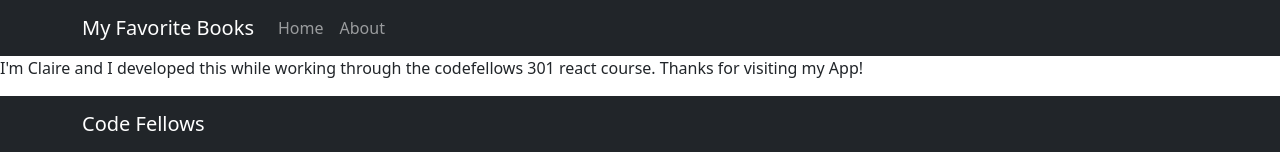
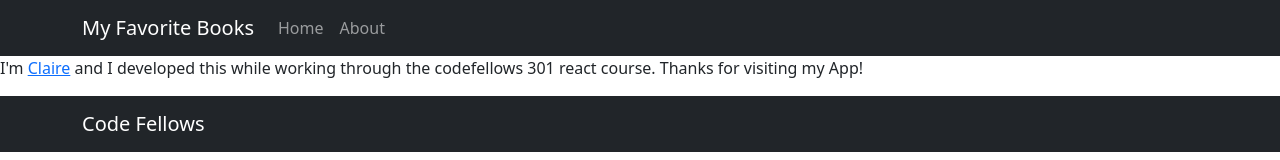
Before and after one commit to clair3st/can-of-books-frontend, a React (Vite) app: page /about in a window 1280 px wide. Shown: the top 160 px of the page. Built offline with nearby package versions, Linux system fonts and the light colour scheme.

Commit message:
added link to gh

```diff
--- a/src/components/About.jsx
+++ b/src/components/About.jsx
@@ -4,7 +4,7 @@ class Profile extends Component {
 
   render() {
 
-    return <p>I'm Claire and I developed this while working through the codefellows 301 react course. Thanks for visiting my App!</p>
+    return <p>I'm <a href="https://github.com/clair3st">Claire</a> and I developed this while working through the codefellows 301 react course. Thanks for visiting my App!</p>
   }
 }
 
```
